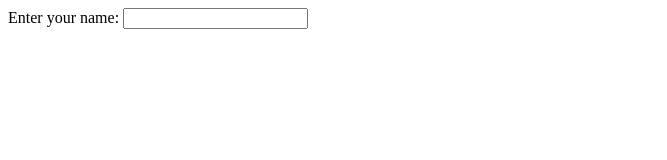
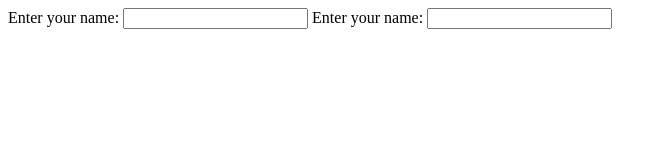
Before and after one commit to acciojob/capitalise-name-HarshalAtkar, a website: page main.html in a window 1280 px wide. Shown: the whole page, without its empty margins (0-667 px from the left). Drawn offline with Linux system fonts and the light colour scheme.

Commit message:
created a submission

```diff
--- a/main.html
+++ b/main.html
@@ -4,6 +4,7 @@
   </head>
   <body>
     Enter your name: <input type="text" id="fname">
+    Enter your name: <input type="text" id="fname">
 
 	<script type="text/javascript" src="./script.js">
 	</script>
--- a/script.js
+++ b/script.js
@@ -1 +1,4 @@
 //your JS code here. If required.
+let id=document.getElementById('#fname');
+
+id.capatalize();
```
